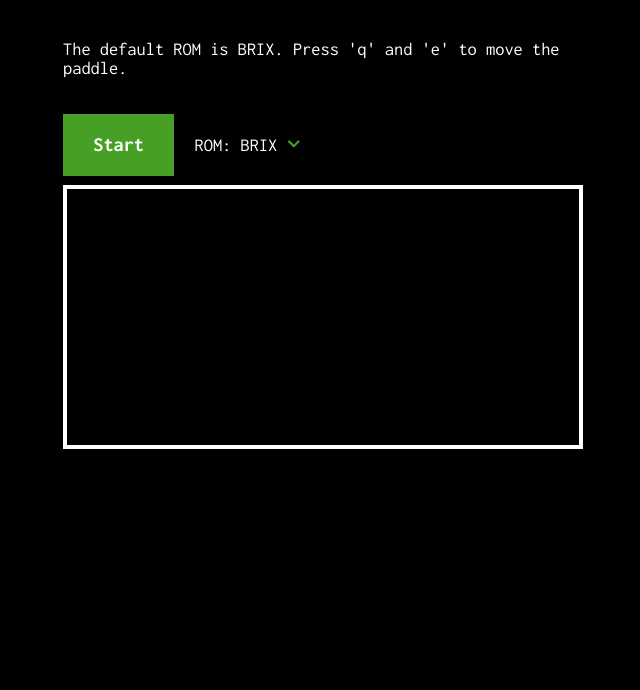
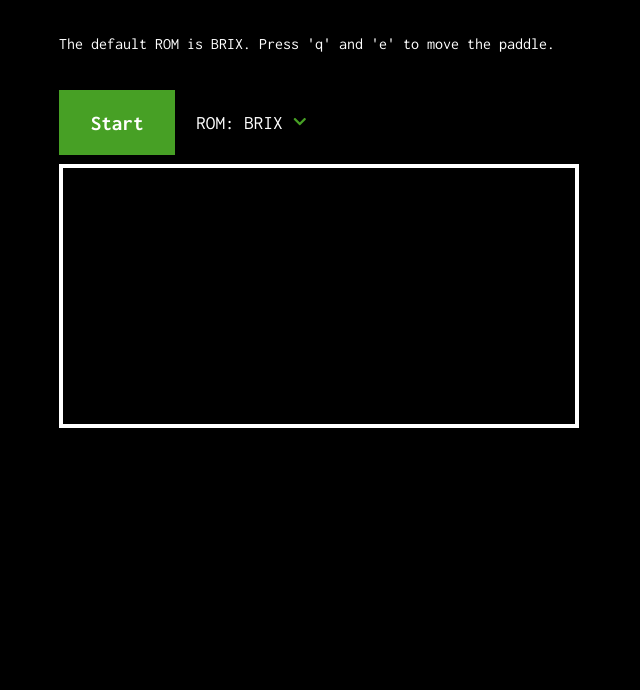
Before and after one commit to lallotta/chip8-wasm, a website: page index.html in a window 1280 px wide. Shown: the part 110-800 px from the top of the page, without its empty margins (321-961 px from the left). Drawn offline with Linux system fonts and the light colour scheme.

Commit message:
Refactor CSS

```diff
--- a/index.html
+++ b/index.html
@@ -4,13 +4,13 @@
     <meta charset="UTF-8">
     <meta name="viewport" content="width=device-width, initial-scale=1.0">
     <meta http-equiv="X-UA-Compatible" content="ie=edge">
+    <link href="https://fonts.googleapis.com/css?family=Inconsolata:400,700&display=swap" rel="stylesheet">
     <link rel="stylesheet" href="https://cdnjs.cloudflare.com/ajax/libs/font-awesome/5.10.2/css/all.min.css">
-    <link href="https://fonts.googleapis.com/css?family=Inconsolata:400,700&display=swap" rel="stylesheet">
     <title>chip8 wasm</title>
     <style type="text/css">
         body {
             background-color: black;
-            font: 1.15em 'Inconsolata', monospace;
+            font-family: 'Inconsolata', monospace;
             color: white;
         }
 
@@ -19,8 +19,8 @@
         }
 
         main {
-            width: 512px;
-            margin: 0 auto;
+            display: flex;
+            justify-content: center;
         }
 
         h1 {
@@ -36,44 +36,50 @@
             image-rendering: pixelated;
         }
 
+        button {
+            font-family: inherit;
+            color: white;
+            cursor: pointer;
+        }
+
+        .content {
+            width: 520px;
+        }
+
         #play-pause {
             background-color: var(--green);
-            color: white;
-            border: none;
             padding: 1em 1.5em;
-            font-family: inherit;
             font-weight: bold;
             font-size: 1.1em;
             margin-right: 1em;
+            border: none;
         }
 
-        #display {
+        .display {
             width: 512px;
             height: 256px;
-            border: .25em solid white;
+            border: 4px solid white;
         }
 
-        #container {
+        .container {
             display: flex;
             margin-bottom: 0.5em;
             align-items: center;
             margin-top: 2em;
+            font-size: 1.2em;
         }
 
-        #select i {
+        #trigger i {
             color: var(--green);
             font-size: .75em;
+            margin-left: .75em;
         }
 
-        .button {
+        #trigger {
             padding: .3em .5em;
             cursor: pointer;
             display: flex;
             align-items: center;
-        }
-
-        .button i {
-            margin-left: .75em;
         }
 
         #menu {
@@ -92,39 +98,37 @@
         }
 
         .option {
-            padding: .3em .5em;
+            padding: .3em 2em .3em .5em;
             cursor: pointer;
         }
 
         .option:hover {
             color: var(--green);
         }
-
-        div.option {
-            padding-right: 2em;
-        }
     </style>
 </head>
 <body>
-    <h1>CHIP8 WASM</h1>
+    <h1>CHIP-8 WASM</h1>
 
     <main>
+        <div class="content">
             <p>The default ROM is BRIX. Press 'q' and 'e' to move the paddle.</p>
-        <div id="container">
-            <button class="button" id="play-pause">Start</button>
+            <div class="container">
+                <button id="play-pause">Start</button>
                 <span>ROM:</span>
                 <div>
-                <a id="select" class="button">
-                    <span id="rom" class="title">BRIX</span>
+                    <div id="trigger">
+                        <span id="rom">BRIX</span>
                         <i class="fas fa-chevron-down"></i>
-                </a>
+                    </div>
 
                     <div id="menu"></div>
                 </div>
             </div>
 
-        <div id="display">
+            <div class="display">
                 <canvas id="canvas" width="64" height="32"></canvas>
+            </div>
         </div>
     </main>
 </body>
```
Also changed, not shown: index.js (+9 -8 lines). Lines whose indentation alone changed are shown as unchanged.
